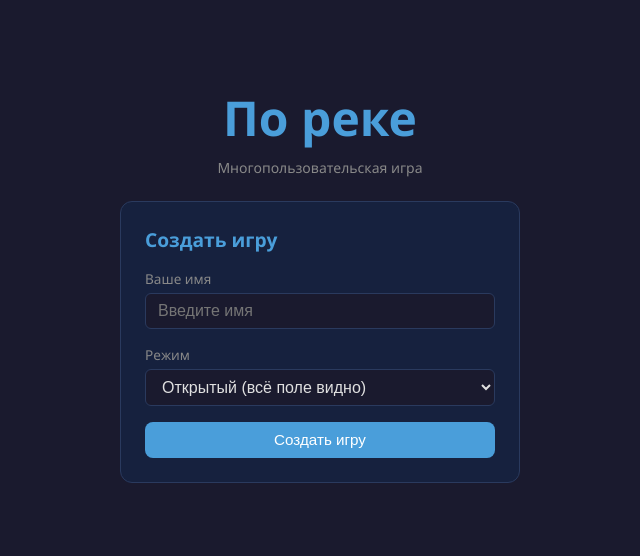
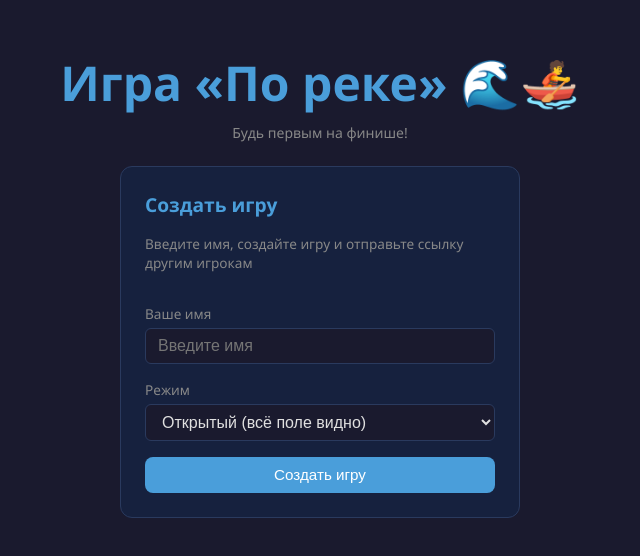
Before and after one commit to mi-alex/River, a website: page public/index.html in a window 1280 px wide. Shown: the part 116-672 px from the top of the page, without its empty margins (320-960 px from the left). Drawn offline with nearby package versions, Linux system fonts and the light colour scheme; no server answers.

Commit message:
Minor design updates

```diff
--- a/public/css/style.css
+++ b/public/css/style.css
@@ -43,6 +43,12 @@ body {
   color: var(--text-dim);
   text-align: center;
   margin-top: -1rem;
+}
+
+.form-hint {
+  color: var(--text-dim);
+  font-size: 0.85rem;
+  margin: 0 0 1rem;
 }
 
 .card {
@@ -228,7 +234,7 @@ body.game-page {
   min-height: 2em;
 }
 
-#action-buttons { display: flex; flex-direction: column; gap: 6px; }
+#action-buttons { display: flex; flex-direction: column; gap: 6px; margin-top: 8px; }
 #action-buttons button {
   width: 100%;
   padding: 0.5rem;
--- a/public/index.html
+++ b/public/index.html
@@ -3,16 +3,17 @@
 <head>
   <meta charset="UTF-8">
   <meta name="viewport" content="width=device-width, initial-scale=1.0">
-  <title>По реке</title>
+  <title>Игра «По реке»</title>
   <link rel="stylesheet" href="css/style.css">
 </head>
 <body>
   <div id="lobby">
-    <h1>По реке</h1>
-    <p class="subtitle">Многопользовательская игра</p>
+    <h1>Игра «По реке» 🌊🚣</h1>
+    <p class="subtitle">Будь первым на финише!</p>
 
     <div class="card" id="create-section">
       <h2>Создать игру</h2>
+      <p class="form-hint">Введите имя, создайте игру и отправьте ссылку другим игрокам</p>
       <label>Ваше имя
         <input type="text" id="create-name" maxlength="20" placeholder="Введите имя">
       </label>
--- a/public/js/game.js
+++ b/public/js/game.js
@@ -59,8 +59,8 @@ function handleEvent(ev, fromPlayerId) {
     'skill_gained': () => `${name}: +1 навык`,
     'crash': () => ev.forcesLost > 0 ? `${name}: КРУШЕНИЕ (−${ev.forcesLost} сил)` : `${name}: КРУШЕНИЕ (жилет спас)`,
     'rest_day': () => `${name}: днёвка (+${ev.forcesGained} сил)`,
-    'night_rest': () => `${name}: ночёвка +${ev.recovery} сил${ev.fed ? ' (поел)' : ''}`,
-    'ate': () => `${name}: поел`,
+    'night_rest': () => `${name}: ночёвка +${ev.recovery} сил`,
+    'ate': () => `${name}: поел(-а)`,
     'fish_attempt': () => ev.success ? `${name}: поймал рыбу!` : `${name}: рыба не клюёт`,
     'forage_attempt': () => ev.success ? `${name}: нашёл грибы!` : `${name}: грибов нет`,
     'food_bought': () => `${name}: купил ${ev.amount} ед. еды`,
```
